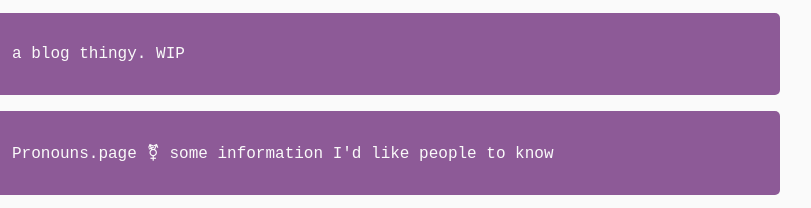
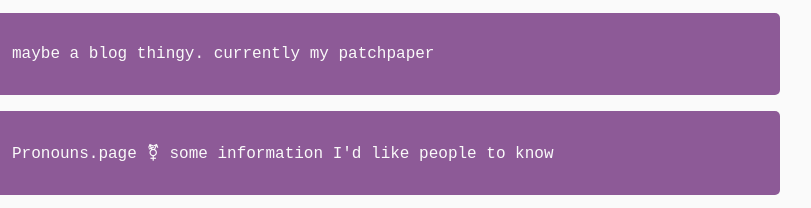
Before and after one commit to Emmibele/Emmibele.github.io, a plain HTML site: page index.html in a window 1280 px wide. Shown: the part 189-397 px from the top of the page, 276-1087 px from the left. Drawn offline with Linux system fonts and the light colour scheme.

Commit message:
update neocities description

```diff
--- a/index.html
+++ b/index.html
@@ -23,7 +23,7 @@
           <a href="https://emmibele.neocities.org" aria-label="Em's neocities blog">
             <img class="ressourceLogo" src="./ressources/neocitieslogo.svg" alt="neocities icon">
           </a>
-          <p>a blog thingy. WIP</p>
+          <p>maybe a blog thingy. currently my patchpaper</p>
         </article>
         <article class="ressource">
           <a href="https://en.pronouns.page/@emmibele" aria-label="Em's pronouns.page profile">
```
